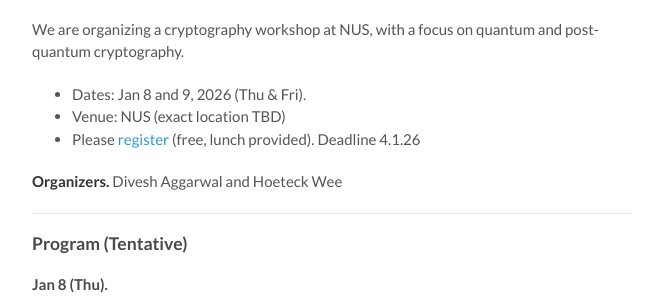
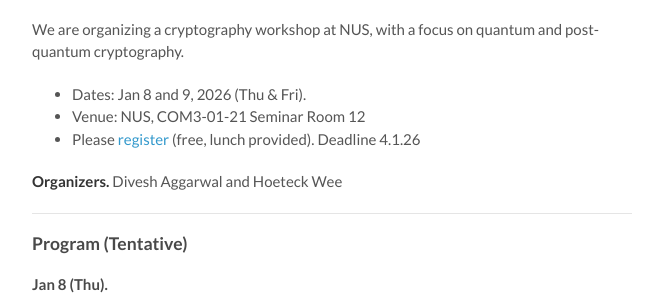
Before and after one commit to sgcrypt/sgcrypt.github.io, a Jekyll site: the page built from _posts/2025-11-01-first.md, in a window 1280 px wide and 900 px high. Shown: the part 226-526 px from the top of the window, without its empty margins (158-821 px from the left). Built offline with Jekyll 4.4.1, drawn with Linux system fonts in a browser that asks for light colours; formulas are drawn with MathJax 3.

Commit message:
Update 2025-11-01-first.md

```diff
--- a/_posts/2025-11-01-first.md
+++ b/_posts/2025-11-01-first.md
@@ -8,7 +8,7 @@
 quantum and post-quantum cryptography.
 
 * Dates: Jan 8 and 9, 2026 (Thu & Fri).
-* Venue: NUS (exact location TBD)
+* Venue: NUS, COM3-01-21 Seminar Room 12
 * Please [register](https://docs.google.com/forms/d/e/1FAIpQLScmMT5DJ4QRyPZ1PSUrFq-4OuHwajYN0PZRlpHd9HtSCBPtSA/viewform) (free, lunch provided). Deadline 4.1.26
 
 **Organizers.** Divesh Aggarwal and Hoeteck Wee
```
